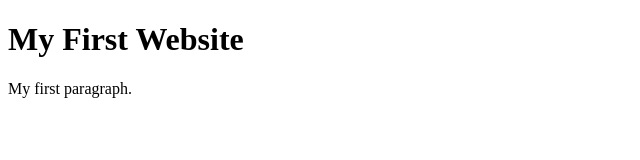
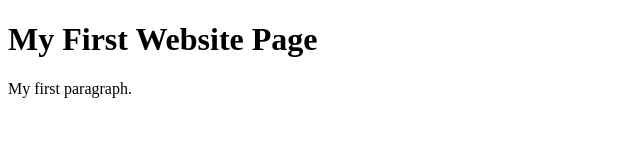
Before and after one commit to omkarkhot702/omkark_repository, a website: page index.html in a window 1280 px wide. Shown: the whole page, without its empty margins (0-640 px from the left). Drawn offline with Linux system fonts and the light colour scheme.

Commit message:
1 file modified

```diff
--- a/index.html
+++ b/index.html
@@ -5,7 +5,7 @@
   </head>
   <body>
 
-    <h1>My First Website</h1>
+    <h1>My First Website Page</h1>
     <p>My first paragraph.</p>
 
   </body>
```
